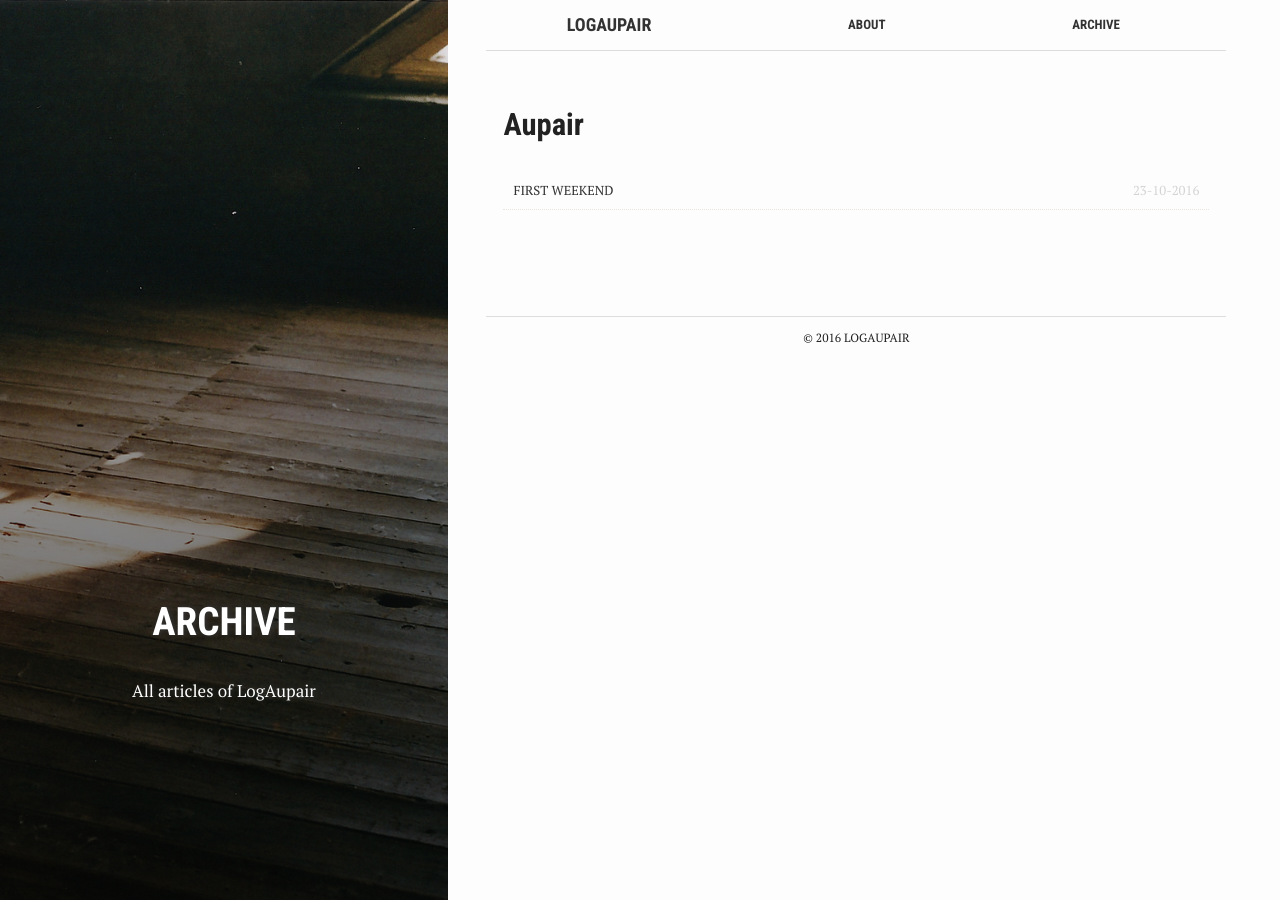
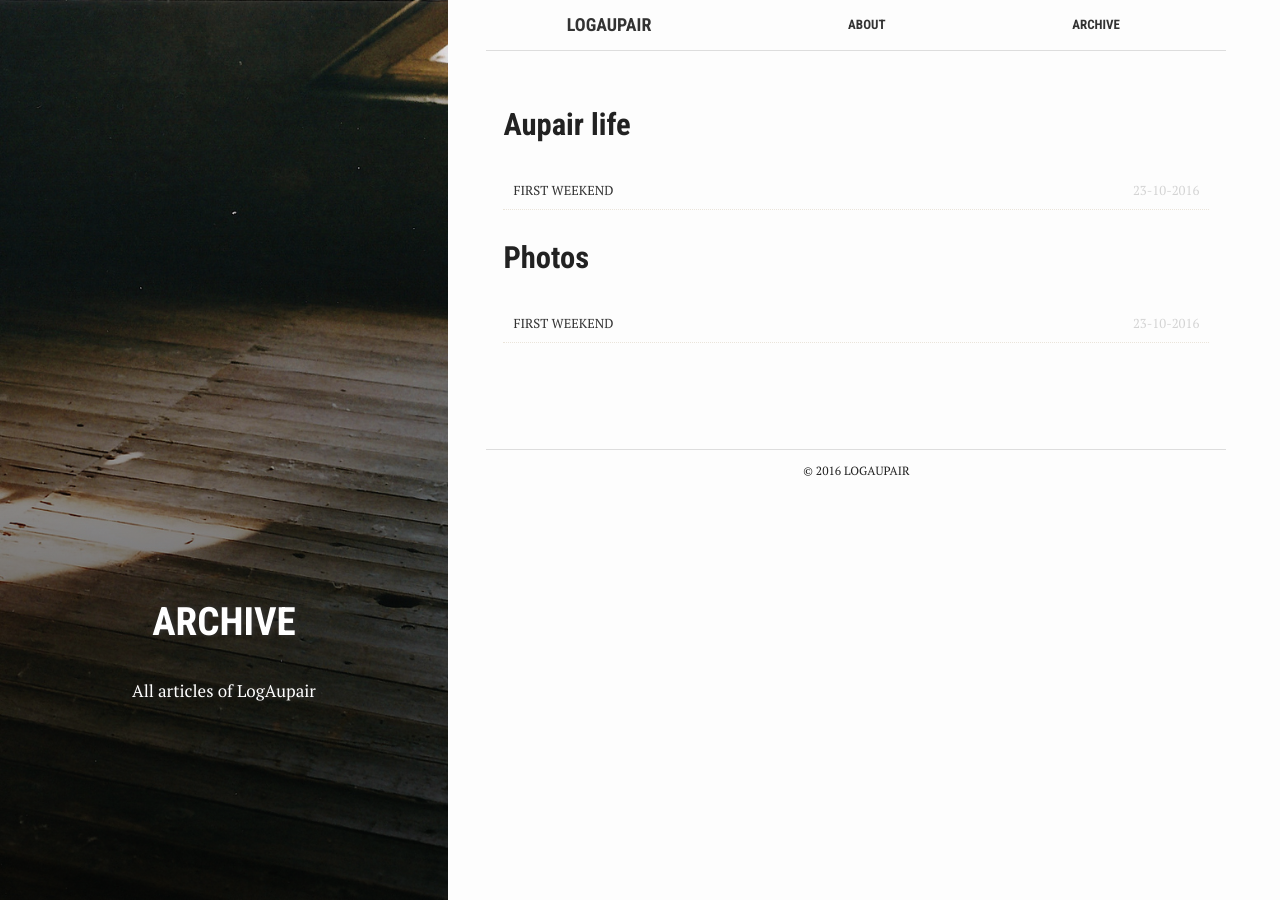
Before and after one commit to logaupair/logaupair.github.io, a Jekyll site: the page built from archive.md, in a window 1280 px wide. Built offline with Jekyll 4.4.1, drawn with Linux system fonts in a browser that asks for light colours.

Commit message:
Updated First Weekend

```diff
--- a/_posts/2016-10-23-first-weekend.markdown
+++ b/_posts/2016-10-23-first-weekend.markdown
@@ -4,12 +4,13 @@ date: 2016-10-23 23:45:00 Z
 categories:
 - posts
 tags:
-- aupair
+- aupair life
+- photos
 bg: image2.jpg
 summary: Jetlag and squirrels
 author: LogAupair
+crawlertitle: First weekend
 layout: post
-crawlertitle: First weekend aupair in the usa
 ---
 
 It has been two days now since I arrived in a small town in Westchester County to spend my aupair year abroad. My flight via Zurich to JFK Airport was less exhausting than expected but I had to get along these days with jetlag - means waking up around 4:30 and already getting tired in the early evening from that moment on it turned dark.
```
